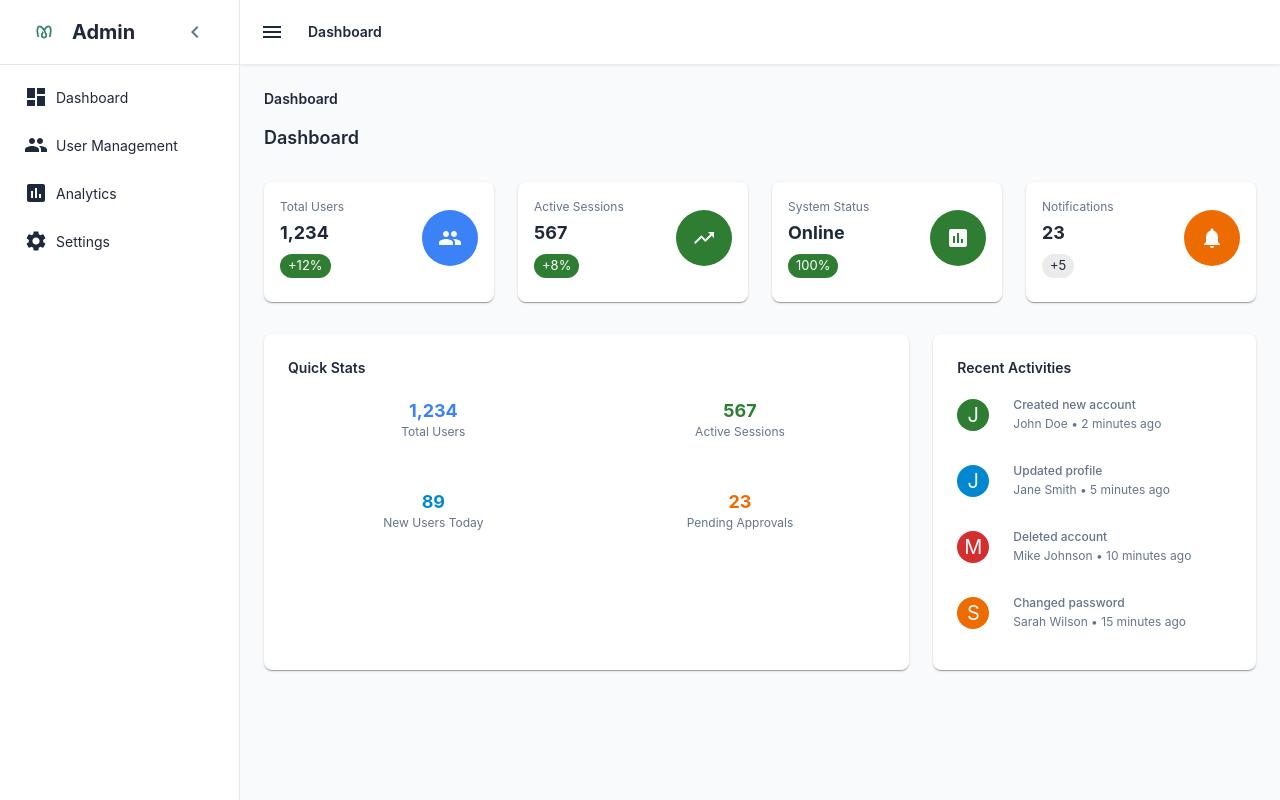
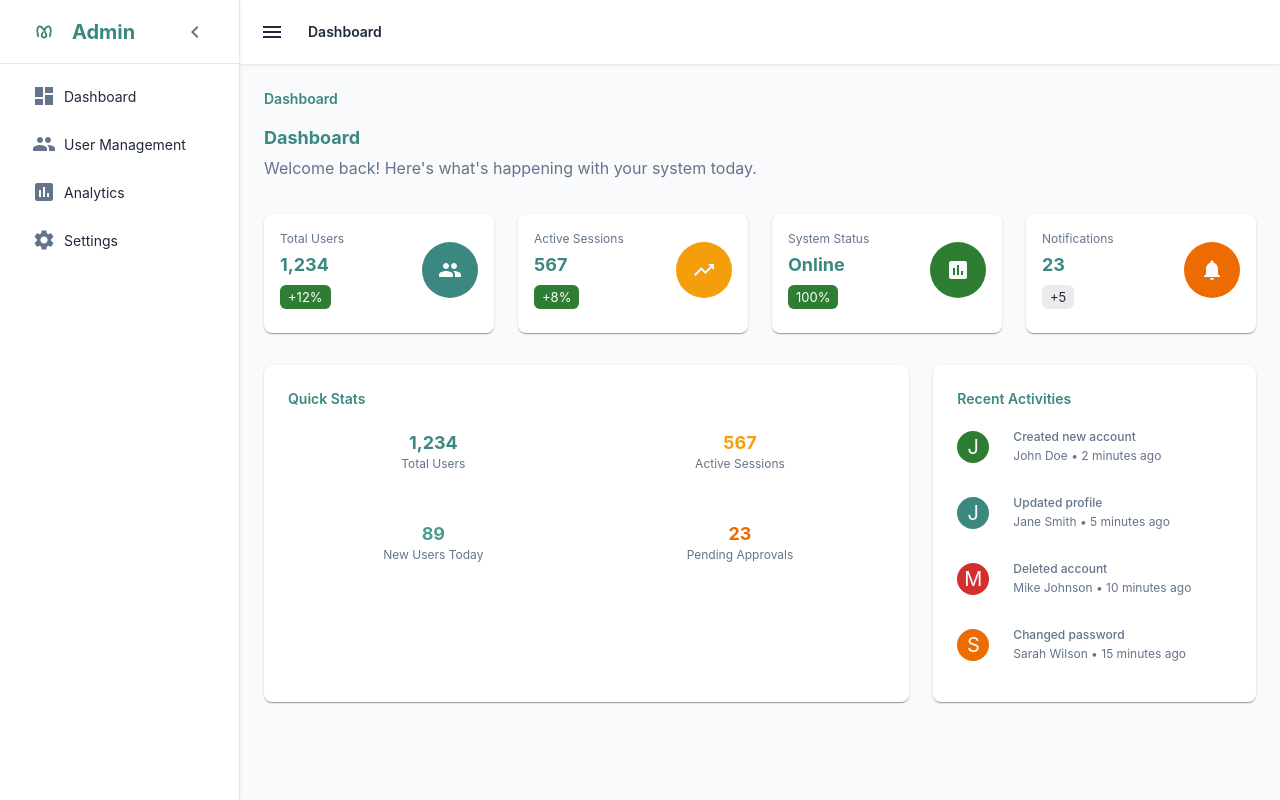
Before and after one commit to Mya-Satt-Yaung-Real-Estate/admin, a React (Vite) app: page / in a window 1280 px wide. Built offline with nearby package versions, Linux system fonts and the light colour scheme.

Commit message:
Change theme brand color

```diff
--- a/src/components/layout/Logo.tsx
+++ b/src/components/layout/Logo.tsx
@@ -38,7 +38,7 @@ const Logo: React.FC<LogoProps> = ({
           variant="h6"
           sx={{
             fontWeight: 700,
-            color: 'text.primary',
+            color: 'primary.main', // Now uses brand color
             fontSize: size === 'small' ? '1rem' : size === 'large' ? '1.5rem' : '1.25rem'
           }}
         >
--- a/src/components/layout/PageHeader.tsx
+++ b/src/components/layout/PageHeader.tsx
@@ -4,6 +4,7 @@ import {
   Typography,
   Breadcrumbs,
   Link,
+  Button,
 } from '@mui/material';
 import { NavigateNext as NavigateNextIcon } from '@mui/icons-material';
 import { PageHeaderProps } from '@/types';
@@ -11,12 +12,15 @@ import { PageHeaderProps } from '@/types';
 const PageHeader: React.FC<PageHeaderProps> = ({
   title,
   breadcrumbs,
-  subtitle
+  subtitle,
+  actionButton
 }) => {
   const breadcrumbItems = breadcrumbs?.split(' / ') || [];
 
   return (
     <Box sx={{ mb: 4 }}>
+      <Box sx={{ display: 'flex', justifyContent: 'space-between', alignItems: 'flex-start', mb: 2 }}>
+        <Box sx={{ flex: 1 }}>
           {breadcrumbs && (
             <Breadcrumbs
               separator={<NavigateNextIcon fontSize="small" />}
@@ -25,12 +29,15 @@ const PageHeader: React.FC<PageHeaderProps> = ({
               {breadcrumbItems.map((item, index) => (
                 <Link
                   key={index}
-              color={index === breadcrumbItems.length - 1 ? 'text.primary' : 'inherit'}
+                  color={index === breadcrumbItems.length - 1 ? 'primary.main' : 'inherit'}
                   href="#"
                   underline="hover"
                   sx={{
                     fontWeight: index === breadcrumbItems.length - 1 ? 600 : 400,
-                cursor: 'pointer'
+                    cursor: 'pointer',
+                    '&:hover': {
+                      color: 'primary.dark',
+                    }
                   }}
                 >
                   {item}
@@ -39,15 +46,46 @@ const PageHeader: React.FC<PageHeaderProps> = ({
             </Breadcrumbs>
           )}
 
-      <Typography variant="h4" component="h1" gutterBottom>
+          <Typography
+            variant="h4"
+            component="h1"
+            gutterBottom
+            sx={{
+              color: 'primary.main', // Brand color for main title
+              fontWeight: 700,
+            }}
+          >
             {title}
           </Typography>
 
           {subtitle && (
-        <Typography variant="body1" color="text.secondary">
+            <Typography
+              variant="body1"
+              color="text.secondary"
+              sx={{
+                fontSize: '1rem',
+                lineHeight: 1.6,
+              }}
+            >
               {subtitle}
             </Typography>
           )}
+        </Box>
+
+        {actionButton && (
+          <Button
+            variant="contained"
+            startIcon={actionButton.icon}
+            onClick={actionButton.onClick}
+            sx={{
+              ml: 2,
+              minWidth: 'auto',
+            }}
+          >
+            {actionButton.text}
+          </Button>
+        )}
+      </Box>
     </Box>
   );
 };
--- a/src/components/layout/Sidebar.tsx
+++ b/src/components/layout/Sidebar.tsx
@@ -18,7 +18,8 @@ import {
 } from '@mui/icons-material';
 import Logo from './Logo';
 import SidebarItem from './SidebarItem';
-import { MenuItem } from '../../constants/menuItems';
+import { MenuItem } from '@/types';
+import { MENU_ITEMS } from '../../constants/menuItems';
 
 interface SidebarProps {
   menuItems: MenuItem[];
@@ -62,12 +63,21 @@ const Sidebar: React.FC<SidebarProps> = ({
   const currentDrawerWidth = isMobile ? drawerWidth : (isCollapsed ? 64 : drawerWidth);
 
   const sidebarContent = (
-    <Box sx={{ marginLeft: 0, width: '100%' }}>
+    <Box sx={{
+      marginLeft: 0,
+      width: '100%',
+      height: '100%',
+      display: 'flex',
+      flexDirection: 'column',
+    }}>
       <Toolbar sx={{
         display: 'flex',
         alignItems: 'center',
         justifyContent: 'space-between',
-        px: isCollapsed ? 1 : 2
+        px: isCollapsed ? 1 : 2,
+        minHeight: 64,
+        borderBottom: '1px solid',
+        borderColor: 'divider',
       }}>
         <Logo collapsed={isCollapsed} />
         {!isMobile && (
@@ -75,15 +85,25 @@ const Sidebar: React.FC<SidebarProps> = ({
             onClick={onToggleCollapse}
             sx={{
               color: 'text.secondary',
-              '&:hover': { color: 'primary.main' }
+              '&:hover': {
+                color: 'primary.main',
+                backgroundColor: 'rgba(59, 136, 128, 0.04)',
+              },
+              transition: 'all 0.2s ease-in-out',
             }}
           >
             {isCollapsed ? <ChevronRightIcon /> : <ChevronLeftIcon />}
           </IconButton>
         )}
       </Toolbar>
-      <Divider />
-      <List>
+
+      <Box sx={{
+        flex: 1,
+        overflow: 'auto',
+        py: 1,
+        px: 1,
+      }}>
+        <List sx={{ p: 0 }}>
           {menuItems.map((item) => (
             <SidebarItem
               key={item.text}
@@ -96,6 +116,7 @@ const Sidebar: React.FC<SidebarProps> = ({
             />
           ))}
         </List>
+      </Box>
     </Box>
   );
 
@@ -128,6 +149,10 @@ const Sidebar: React.FC<SidebarProps> = ({
               duration: theme.transitions.duration.enteringScreen,
             }),
             overflowX: 'hidden',
+            backgroundColor: 'background.paper',
+            borderRight: '1px solid',
+            borderColor: 'divider',
+            boxShadow: '0 1px 3px 0 rgb(0 0 0 / 0.1)',
           },
         }}
       >
--- a/src/components/layout/SidebarItem.tsx
+++ b/src/components/layout/SidebarItem.tsx
@@ -4,6 +4,7 @@ import {
   ListItemButton,
   ListItemIcon,
   ListItemText,
+  Box,
 } from '@mui/material';
 import { SidebarItemProps } from '@/types';
 
@@ -23,18 +24,72 @@ const SidebarItem: React.FC<SidebarItemProps> = ({
         sx={{
           minHeight: 48,
           px: isCollapsed ? 1 : 2,
+          position: 'relative',
+          borderRadius: '0 8px 8px 0',
+          marginRight: 1,
+          marginLeft: 0,
+          transition: 'all 0.2s ease-in-out',
+
+          // Default state
+          backgroundColor: 'transparent',
+          color: 'text.secondary',
+
+          // Active state with enhanced visual indicators
           '&.Mui-selected': {
-            backgroundColor: 'primary.main',
-            color: 'white',
+            backgroundColor: 'rgba(59, 136, 128, 0.08)', // Light brand background
+            color: 'primary.main', // Brand color text
+            fontWeight: 600,
+
+            // Left border indicator
+            '&::before': {
+              content: '""',
+              position: 'absolute',
+              left: 0,
+              top: 0,
+              bottom: 0,
+              width: 4,
+              backgroundColor: 'primary.main',
+              borderRadius: '0 2px 2px 0',
+            },
+
+            // Icon styling for active state
+            '& .MuiListItemIcon-root': {
+              color: 'primary.main',
+            },
+
+            // Text styling for active state
+            '& .MuiListItemText-primary': {
+              fontWeight: 600,
+              color: 'primary.main',
+            },
+
+            // Hover state for active item
             '&:hover': {
-              backgroundColor: 'primary.dark',
-            },
-            '& .MuiListItemIcon-root': {
-              color: 'white',
+              backgroundColor: 'rgba(59, 136, 128, 0.12)',
+              transform: 'translateX(2px)',
             },
           },
+
+          // Hover state for inactive items
           '&:hover': {
-            backgroundColor: isSelected ? 'primary.dark' : 'action.hover',
+            backgroundColor: 'rgba(59, 136, 128, 0.04)',
+            color: 'primary.main',
+            transform: 'translateX(2px)',
+
+            '& .MuiListItemIcon-root': {
+              color: 'primary.main',
+            },
+
+            '& .MuiListItemText-primary': {
+              color: 'primary.main',
+            },
+          },
+
+          // Focus state
+          '&:focus-visible': {
+            outline: '2px solid',
+            outlineColor: 'primary.main',
+            outlineOffset: '-2px',
           },
         }}
       >
@@ -42,7 +97,8 @@ const SidebarItem: React.FC<SidebarItemProps> = ({
           sx={{
             minWidth: isCollapsed ? 32 : 40,
             justifyContent: 'center',
-            color: isSelected ? 'white' : 'inherit',
+            color: isSelected ? 'primary.main' : 'text.secondary',
+            transition: 'color 0.2s ease-in-out',
           }}
         >
           {icon}
@@ -53,6 +109,8 @@ const SidebarItem: React.FC<SidebarItemProps> = ({
             sx={{
               '& .MuiListItemText-primary': {
                 fontWeight: isSelected ? 600 : 400,
+                fontSize: '0.875rem',
+                transition: 'all 0.2s ease-in-out',
               },
             }}
           />
--- a/src/components/ui/LoadingSpinner.tsx
+++ b/src/components/ui/LoadingSpinner.tsx
@@ -4,7 +4,7 @@ import { LoadingSpinnerProps } from '@/types';
 
 const LoadingSpinner: React.FC<LoadingSpinnerProps> = ({
   size = 40,
-  color = 'primary'
+  color = 'primary' // Now uses brand color by default
 }) => {
   return (
     <Box
--- a/src/pages/dashboard/DashboardPage.tsx
+++ b/src/pages/dashboard/DashboardPage.tsx
@@ -27,7 +27,7 @@ const DashboardPage: React.FC = () => {
       title: 'Total Users',
       value: '1,234',
       icon: <PeopleIcon />,
-      color: 'primary.main',
+      color: 'primary.main', // Brand color
       change: '+12%',
       changeType: 'positive'
     },
@@ -35,7 +35,7 @@ const DashboardPage: React.FC = () => {
       title: 'Active Sessions',
       value: '567',
       icon: <TrendingUpIcon />,
-      color: 'success.main',
+      color: 'secondary.main', // Warm amber
       change: '+8%',
       changeType: 'positive'
     },
@@ -69,19 +69,29 @@ const DashboardPage: React.FC = () => {
       <PageHeader
         title="Dashboard"
         breadcrumbs="Dashboard"
+        subtitle="Welcome back! Here's what's happening with your system today."
       />
 
       {/* Stats Cards */}
       <Box sx={{ display: 'grid', gridTemplateColumns: { xs: '1fr', sm: 'repeat(2, 1fr)', md: 'repeat(4, 1fr)' }, gap: 3, mb: 4 }}>
         {stats.map((stat, index) => (
-          <Card key={index}>
+          <Card
+            key={index}
+            sx={{
+              transition: 'all 0.3s ease',
+              '&:hover': {
+                transform: 'translateY(-2px)',
+                boxShadow: '0 4px 12px rgba(59, 136, 128, 0.15)',
+              }
+            }}
+          >
             <CardContent>
               <Box sx={{ display: 'flex', alignItems: 'center', justifyContent: 'space-between' }}>
                 <Box>
                   <Typography color="text.secondary" gutterBottom variant="body2">
                     {stat.title}
                   </Typography>
-                  <Typography variant="h4" component="div" sx={{ fontWeight: 700 }}>
+                  <Typography variant="h4" component="div" sx={{ fontWeight: 700, color: 'primary.main' }}>
                     {stat.value}
                   </Typography>
                   <Chip
@@ -104,7 +114,7 @@ const DashboardPage: React.FC = () => {
       <Box sx={{ display: 'grid', gridTemplateColumns: { xs: '1fr', md: '2fr 1fr' }, gap: 3 }}>
         {/* Quick Stats */}
         <Paper sx={{ p: 3 }}>
-          <Typography variant="h6" gutterBottom>
+          <Typography variant="h6" gutterBottom sx={{ color: 'primary.main', fontWeight: 600 }}>
             Quick Stats
           </Typography>
           <Box sx={{ display: 'grid', gridTemplateColumns: 'repeat(2, 1fr)', gap: 2 }}>
@@ -117,7 +127,7 @@ const DashboardPage: React.FC = () => {
               </Typography>
             </Box>
             <Box sx={{ textAlign: 'center', p: 2 }}>
-              <Typography variant="h4" color="success.main" sx={{ fontWeight: 700 }}>
+              <Typography variant="h4" color="secondary.main" sx={{ fontWeight: 700 }}>
                 567
               </Typography>
               <Typography variant="body2" color="text.secondary">
@@ -125,7 +135,7 @@ const DashboardPage: React.FC = () => {
               </Typography>
             </Box>
             <Box sx={{ textAlign: 'center', p: 2 }}>
-              <Typography variant="h4" color="info.main" sx={{ fontWeight: 700 }}>
+              <Typography variant="h4" color="primary.light" sx={{ fontWeight: 700 }}>
                 89
               </Typography>
               <Typography variant="body2" color="text.secondary">
@@ -145,7 +155,7 @@ const DashboardPage: React.FC = () => {
 
         {/* Recent Activities */}
         <Paper sx={{ p: 3 }}>
-          <Typography variant="h6" gutterBottom>
+          <Typography variant="h6" gutterBottom sx={{ color: 'primary.main', fontWeight: 600 }}>
             Recent Activities
           </Typography>
           <List sx={{ p: 0 }}>
@@ -155,7 +165,7 @@ const DashboardPage: React.FC = () => {
                   <Avatar sx={{
                     bgcolor: activity.status === 'success' ? 'success.main' :
                              activity.status === 'error' ? 'error.main' :
-                             activity.status === 'warning' ? 'warning.main' : 'info.main',
+                             activity.status === 'warning' ? 'warning.main' : 'primary.main',
                     width: 32,
                     height: 32
                   }}>
--- a/src/styles/theme.ts
+++ b/src/styles/theme.ts
@@ -3,9 +3,11 @@ import { createTheme } from '@mui/material/styles';
 declare module '@mui/material/styles' {
   interface Palette {
     neutral: Palette['primary'];
+    brand: Palette['primary'];
   }
   interface PaletteOptions {
     neutral?: PaletteOptions['primary'];
+    brand?: PaletteOptions['primary'];
   }
 }
 
@@ -21,15 +23,21 @@ const theme = createTheme({
   },
   palette: {
     primary: {
-      main: '#3B82F6', // Blue accent
-      light: '#60A5FA',
-      dark: '#2563EB',
+      main: '#3B8880', // Brand color
+      light: '#4A9A91', // Lighter variation
+      dark: '#2F6B64', // Darker variation
       contrastText: '#ffffff',
     },
     secondary: {
-      main: '#8B5CF6', // Purple for avatars
-      light: '#A78BFA',
-      dark: '#7C3AED',
+      main: '#F59E0B', // Warm amber accent
+      light: '#FBBF24',
+      dark: '#D97706',
+      contrastText: '#ffffff',
+    },
+    brand: {
+      main: '#3B8880', // Brand color for specific use cases
+      light: '#4A9A91',
+      dark: '#2F6B64',
       contrastText: '#ffffff',
     },
     neutral: {
@@ -137,6 +145,26 @@ const theme = createTheme({
             boxShadow: '0 1px 3px 0 rgb(0 0 0 / 0.1)',
           },
         },
+        containedPrimary: {
+          backgroundColor: '#3B8880',
+          '&:hover': {
+            backgroundColor: '#2F6B64',
+          },
+        },
+        outlinedPrimary: {
+          borderColor: '#3B8880',
+          color: '#3B8880',
+          '&:hover': {
+            backgroundColor: 'rgba(59, 136, 128, 0.04)',
+            borderColor: '#2F6B64',
+          },
+        },
+        textPrimary: {
+          color: '#3B8880',
+          '&:hover': {
+            backgroundColor: 'rgba(59, 136, 128, 0.04)',
+          },
+        },
       },
     },
     MuiTableCell: {
@@ -161,6 +189,50 @@ const theme = createTheme({
         },
       },
     },
+    MuiChip: {
+      styleOverrides: {
+        root: {
+          borderRadius: 6,
+        },
+        colorPrimary: {
+          backgroundColor: '#3B8880',
+          color: '#ffffff',
+          '&:hover': {
+            backgroundColor: '#2F6B64',
+          },
+        },
+      },
+    },
+    MuiLinearProgress: {
+      styleOverrides: {
+        root: {
+          backgroundColor: '#E2E8F0',
+          borderRadius: 4,
+        },
+        barColorPrimary: {
+          backgroundColor: '#3B8880',
+        },
+      },
+    },
+    MuiCircularProgress: {
+      styleOverrides: {
+        colorPrimary: {
+          color: '#3B8880',
+        },
+      },
+    },
+    MuiSwitch: {
+      styleOverrides: {
+        switchBase: {
+          '&.Mui-checked': {
+            color: '#3B8880',
+            '& + .MuiSwitch-track': {
+              backgroundColor: '#3B8880',
+            },
+          },
+        },
+      },
+    },
   },
 });
 
--- a/src/types/layout.ts
+++ b/src/types/layout.ts
@@ -13,6 +13,11 @@ export interface PageHeaderProps {
   title: string;
   breadcrumbs?: string;
   subtitle?: string;
+  actionButton?: {
+    text: string;
+    icon: React.ReactNode;
+    onClick: () => void;
+  };
 }
 
 export interface SidebarItemProps {
--- a/tailwind.config.js
+++ b/tailwind.config.js
@@ -7,31 +7,44 @@ module.exports = {
   theme: {
     extend: {
       colors: {
-        // MUI Primary colors
+        // Brand colors
+        brand: {
+          50: '#f0f9f8',
+          100: '#dcf2f0',
+          200: '#bce6e2',
+          300: '#8dd3cc',
+          400: '#5bb8ae',
+          500: '#3B8880', // main brand color
+          600: '#2F6B64', // dark
+          700: '#275a54',
+          800: '#234a45',
+          900: '#1f3e3a',
+        },
+        // MUI Primary colors (now using brand color)
         primary: {
-          50: '#e3f2fd',
-          100: '#bbdefb',
-          200: '#90caf9',
-          300: '#64b5f6',
-          400: '#42a5f5',
-          500: '#1976d2', // main
-          600: '#1e88e5',
-          700: '#1565c0', // dark
-          800: '#1565c0',
-          900: '#0d47a1',
+          50: '#f0f9f8',
+          100: '#dcf2f0',
+          200: '#bce6e2',
+          300: '#8dd3cc',
+          400: '#5bb8ae',
+          500: '#3B8880', // main
+          600: '#2F6B64', // dark
+          700: '#275a54',
+          800: '#234a45',
+          900: '#1f3e3a',
         },
-        // MUI Secondary colors
+        // MUI Secondary colors (warm amber)
         secondary: {
-          50: '#fce4ec',
-          100: '#f8bbd9',
-          200: '#f48fb1',
-          300: '#f06292',
-          400: '#ec407a',
-          500: '#dc004e', // main
-          600: '#e91e63',
-          700: '#9a0036', // dark
-          800: '#c2185b',
-          900: '#880e4f',
+          50: '#fffbeb',
+          100: '#fef3c7',
+          200: '#fde68a',
+          300: '#fcd34d',
+          400: '#fbbf24',
+          500: '#F59E0B', // main
+          600: '#D97706', // dark
+          700: '#b45309',
+          800: '#92400e',
+          900: '#78350f',
         },
         // MUI Neutral colors
         neutral: {
@@ -80,6 +93,15 @@ module.exports = {
       boxShadow: {
         'mui': '0 1px 3px 0 rgb(0 0 0 / 0.1), 0 1px 2px -1px rgb(0 0 0 / 0.1)',
         'mui-lg': '0 4px 6px -1px rgb(0 0 0 / 0.1), 0 2px 4px -2px rgb(0 0 0 / 0.1)',
+        'brand': '0 1px 3px 0 rgb(59 136 128 / 0.1), 0 1px 2px -1px rgb(59 136 128 / 0.1)',
+        'brand-lg': '0 4px 6px -1px rgb(59 136 128 / 0.1), 0 2px 4px -2px rgb(59 136 128 / 0.1)',
+      },
+      backgroundColor: {
+        'brand-light': 'rgba(59, 136, 128, 0.04)',
+        'brand-lighter': 'rgba(59, 136, 128, 0.08)',
+      },
+      borderColor: {
+        'brand-light': 'rgba(59, 136, 128, 0.2)',
       },
     },
   },
```
Also changed, not shown: src/pages/users/UserManagementPage.tsx (+23 -7 lines), 2 other files (tests, documents, lock files or other folders). Lines whose indentation alone changed are shown as unchanged.
